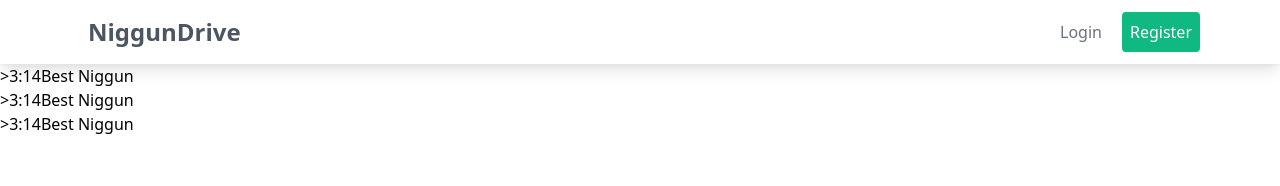
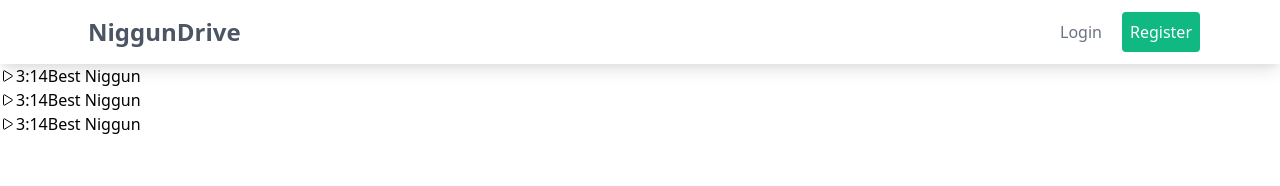
Before and after one commit to Shriever/NiggunDrive, a Next.js app in the folder web/: page / in a window 1280 px wide. Shown: the top 186 px of the page. Built offline with nearby package versions, Linux system fonts and the light colour scheme.

Commit message:
added playpause component

```diff
--- a/web/components/Niggun.tsx
+++ b/web/components/Niggun.tsx
@@ -1,5 +1,6 @@
 import React, { useRef } from 'react';
 import audioFile from '../assets/sample-9s.mp3';
+import PlayPause from './PlayPause';
 
 const Niggun = () => {
   const audioRef = useRef(
@@ -8,7 +9,7 @@ const Niggun = () => {
   return (
     <div>
       <div className='flex'>
-        <button>{'>'}</button>
+        <PlayPause />
         <span>3:14</span>
         <h4>Best Niggun</h4>
       </div>
--- /dev/null
+++ b/web/components/PlayPause.tsx
@@ -0,0 +1,18 @@
+import React, { useState } from 'react';
+import { IoPlayOutline, IoPauseOutline } from 'react-icons/io5';
+
+const PlayPause = () => {
+  const [isPlaying, setIsPlaying] = useState(false);
+  return (
+    <button
+      onClick={() => {
+        setIsPlaying(!isPlaying);
+      }}
+      className='rounded'
+    >
+      {isPlaying ? <IoPauseOutline /> : <IoPlayOutline />}
+    </button>
+  );
+};
+
+export default PlayPause;
--- a/web/package.json
+++ b/web/package.json
@@ -12,7 +12,8 @@
     "formik": "^2.2.9",
     "next": "11.1.2",
     "react": "17.0.2",
-    "react-dom": "17.0.2"
+    "react-dom": "17.0.2",
+    "react-icons": "^4.3.1"
   },
   "devDependencies": {
     "@types/react": "17.0.26",
```
Also changed, not shown: 1 other file (tests, documents, lock files or other folders).
